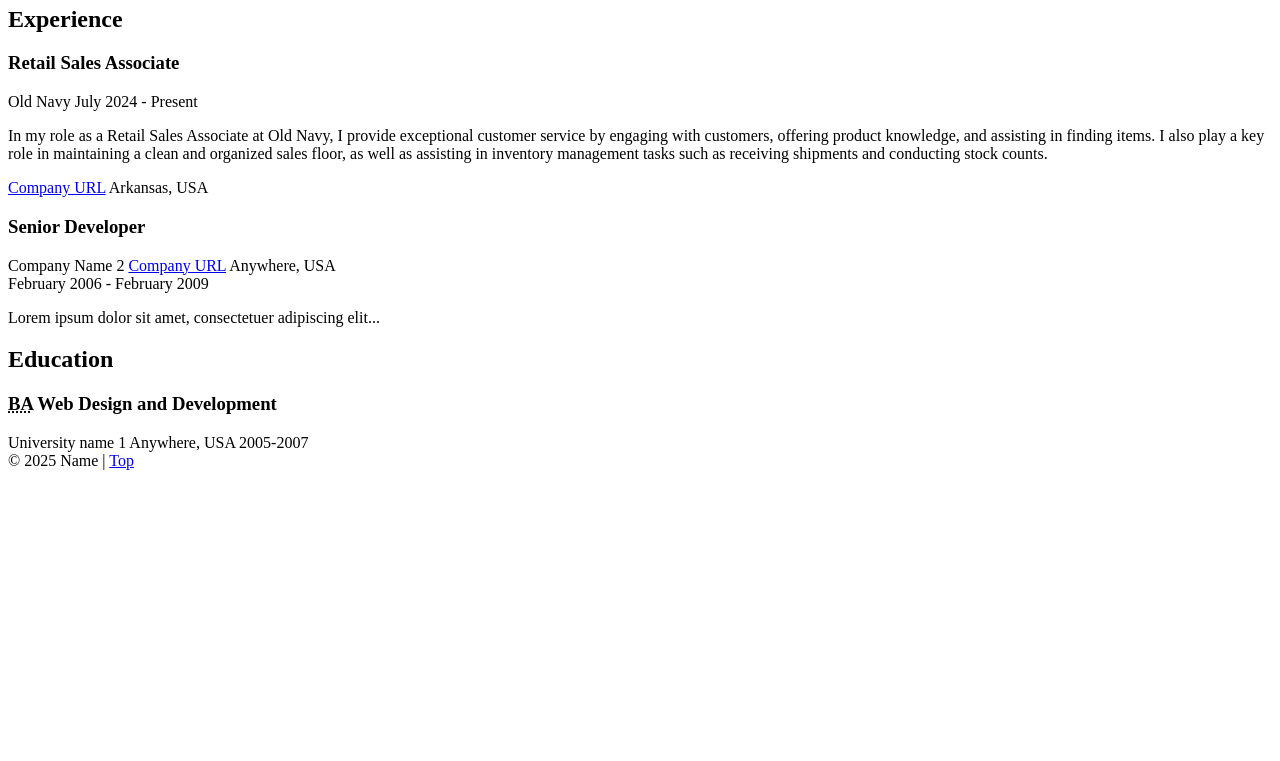
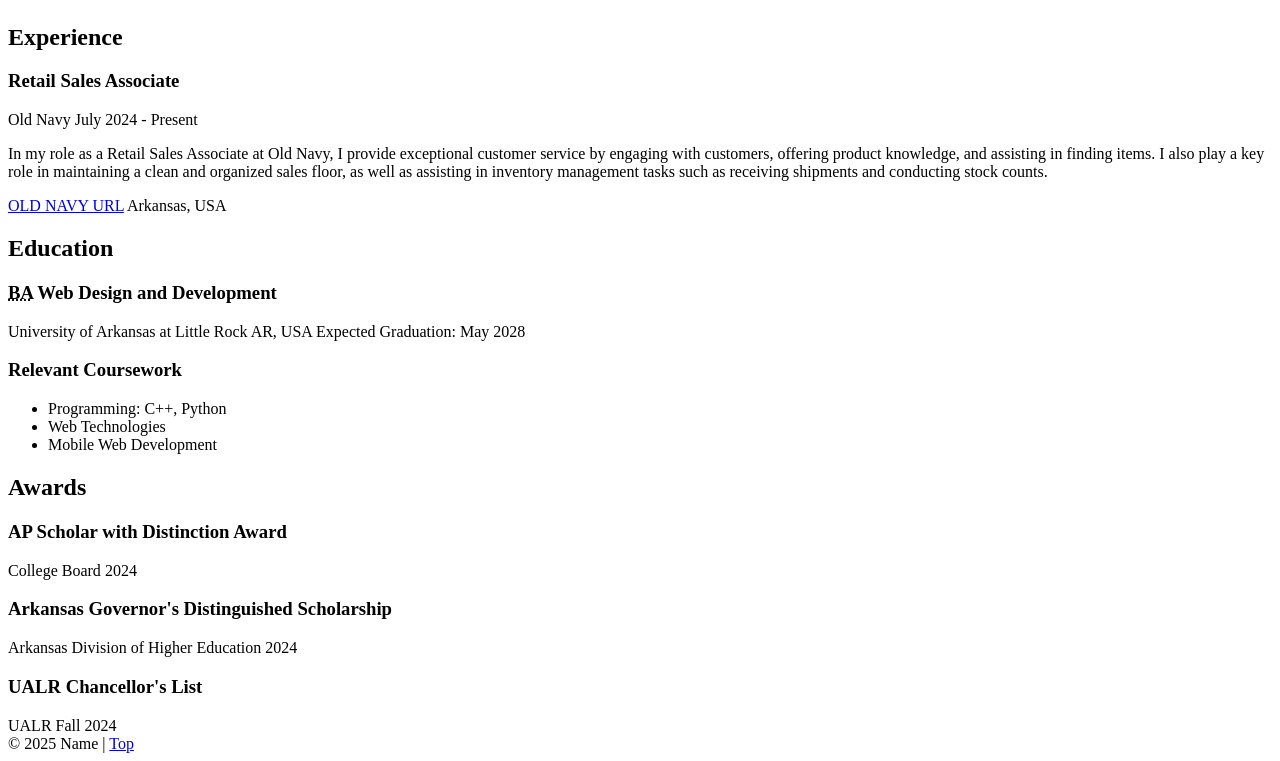
Before and after one commit to Dyaman99/mobile-web-2025, a plain HTML site: page json-resume/index.html in a window 1280 px wide. Shown: the part 1380-2141 px from the top of the page. Before the commit the page ends 1858 px from the top, so only its background shows below. Drawn offline with Linux system fonts and the light colour scheme.

```diff
--- a/json-resume/index.html
+++ b/json-resume/index.html
@@ -79,7 +79,7 @@
 }
 </script>
 
-  <title>Resume</title>
+  <title>Dilasa Yaman | Resume</title>
 </head>
 <body>
   <header class="container" id="top">
@@ -90,6 +90,7 @@
     <li><a href="#skills">Skills</a></li>
     <li><a href="#experience">Experience</a></li>
     <li><a href="#education">Education</a></li>
+    <li><a href="#awards">Awards</a></li>
    </ul>
   </nav>
 </header>
@@ -99,7 +100,7 @@
   <section id="about">
     <h2>Personal Details</h2>
     <div class="bio">
-    <img src="https://placehold.co/600x600?text=Headshot" alt="Your Name">
+    <img src="img/dilasa-photo1.jpg" alt="Dilasa Yaman">
     <p>A college freshman majoring in computer science seeking an internship opportunity to improve her computing and web design skills.</p>
     </div>
     <dl class="details">
@@ -153,32 +154,47 @@
         <span>July 2024 - Present</span>
         <p>In my role as a Retail Sales Associate at Old Navy, I provide exceptional customer service by engaging with customers, offering product knowledge, and assisting in finding items. I also play a key role in maintaining a clean and organized sales floor, as well as assisting in inventory management tasks such as receiving shipments and conducting stock counts.</p>
         <span>
-          <a href="https://oldnavy.gap.com/">Company URL</a>
+          <a href="https://oldnavy.gap.com/">OLD NAVY URL</a>
           <span>Arkansas, USA</span>
         </span>
       </div>
-    </article>
-    <article class="job">
-      <h3>Senior Developer</h3>
-      <span>
-          <span>Company Name 2</span>
-      <a href="http://link-to-company.com">Company URL</a>
-      <span>Anywhere, USA</span>
-      </span>
-      <div>
-      <span>February 2006</span> -
-      <span>February 2009</span>
-      </div>
-      <p>Lorem ipsum dolor sit amet, consectetuer adipiscing elit...</p>
     </article>
   </section>
   <section id="education">
     <h2>Education</h2>
     <article class="certificate">
-      <h3><abbr title="Master of Science">BA</abbr> Web Design and Development</h3>
-      <span>University name 1</span>
-      <span>Anywhere, USA</span>
-      <span>2005-2007</span>
+      <h3><abbr title="Bachelors of Arts">BA</abbr> Web Design and Development</h3>
+      <span>University of Arkansas at Little Rock</span>
+      <span>AR, USA</span>
+      <span>Expected Graduation: May 2028</span>
+    </article>
+    <article class="courses">
+      <h3>Relevant Coursework</h3>
+      <ul>
+        <li>Programming: C++, Python</li>
+        <li>Web Technologies</li>
+        <li>Mobile Web Development</li>
+      </ul>
+    </article>
+  </section>
+
+  <section id="awards">
+    <h2>Awards</h2>
+
+    <article class="awards">
+      <h3>AP Scholar with Distinction Award</h3>
+      <span>College Board</span>
+      <span>2024</span>
+    </article>
+    <article class="awards">
+      <h3>Arkansas Governor's Distinguished Scholarship</h3>
+      <span>Arkansas Division of Higher Education</span>
+      <span>2024</span>
+    </article>
+    <article class="awards">
+      <h3>UALR Chancellor's List</h3>
+      <span>UALR</span>
+      <span>Fall 2024</span>
     </article>
   </section>
 </main>
```
Also changed, not shown: json-resume/css/style.css (+36 -0 lines), json-resume/img/dilasa-photo1.jpg (added).
